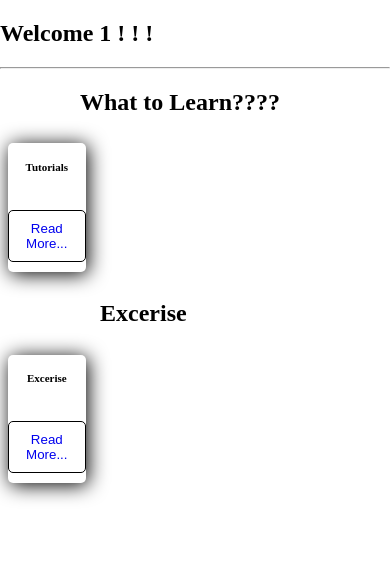
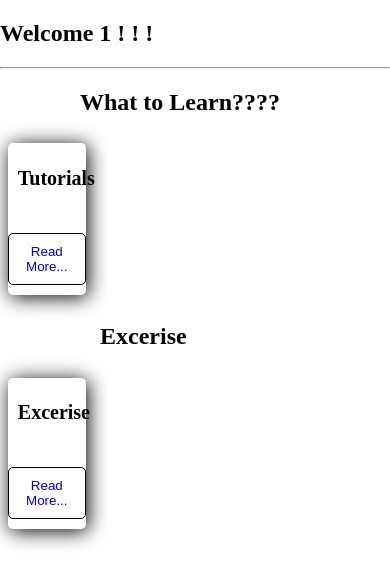
Before and after one commit to benakahn/tutorial_website, a PHP site: page /home.php?name=1 in a window 390 px wide. Shown: the part 51-637 px from the top of the page. Run offline with PHP 8.4, Linux system fonts and the light colour scheme.

Commit message:
Update home.php

```diff
--- a/home.php
+++ b/home.php
@@ -108,7 +108,7 @@ button:hover{
   .topnav a.icon {
     float: right;
     display: block;
-  }
+  }h1{ font-size : 20px;}
 }
 
 @media screen and (max-width: 600px) {
@@ -123,6 +123,7 @@ button:hover{
     display: block;
     text-align: left;
   }
+	h1{ font-size : 20px;}
 }
 	</style>
 </head>
```
